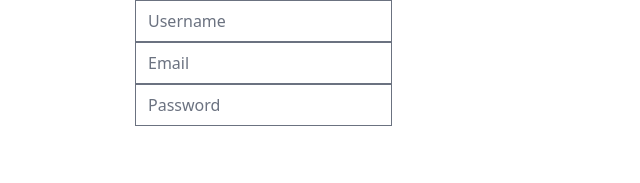
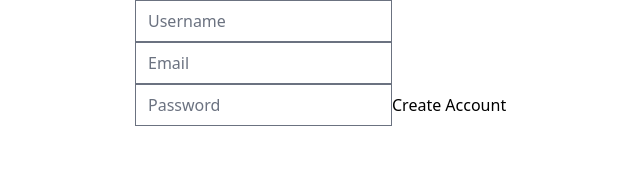
Before and after one commit to blkluv/next_carrot_market, a Next.js app: page /forms in a window 1280 px wide. Shown: the top 183 px of the page, without its empty margins (249-889 px from the left). Built offline with nearby package versions, Linux system fonts and the light colour scheme.

Commit message:
제출 버튼 생성

```diff
--- a/src/pages/forms.tsx
+++ b/src/pages/forms.tsx
@@ -42,6 +42,7 @@ export default function Forms() {
         type="password"
         placeholder="Password"
       />
+      <input type="submit" value="Create Account" />
     </form>
   );
 }
```
